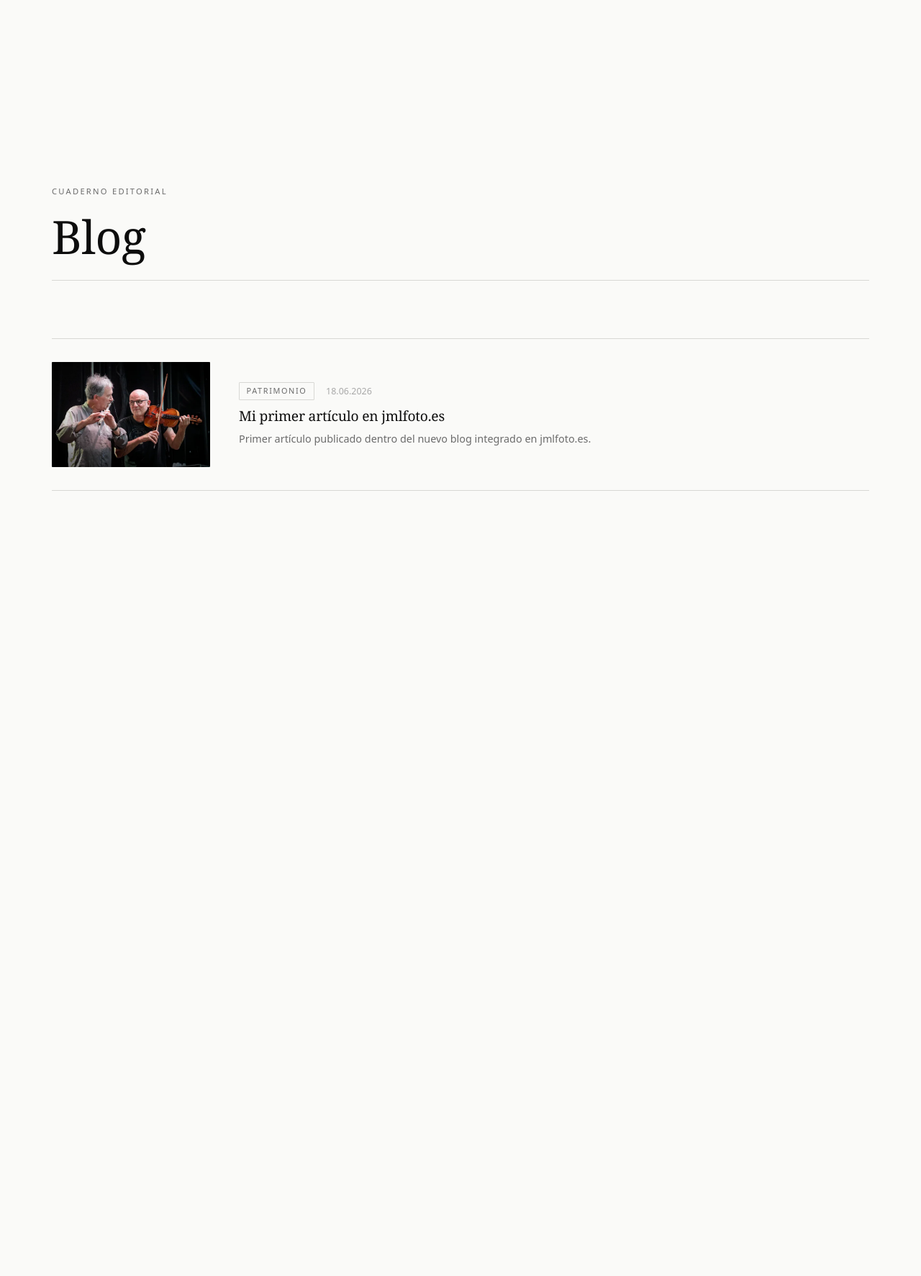
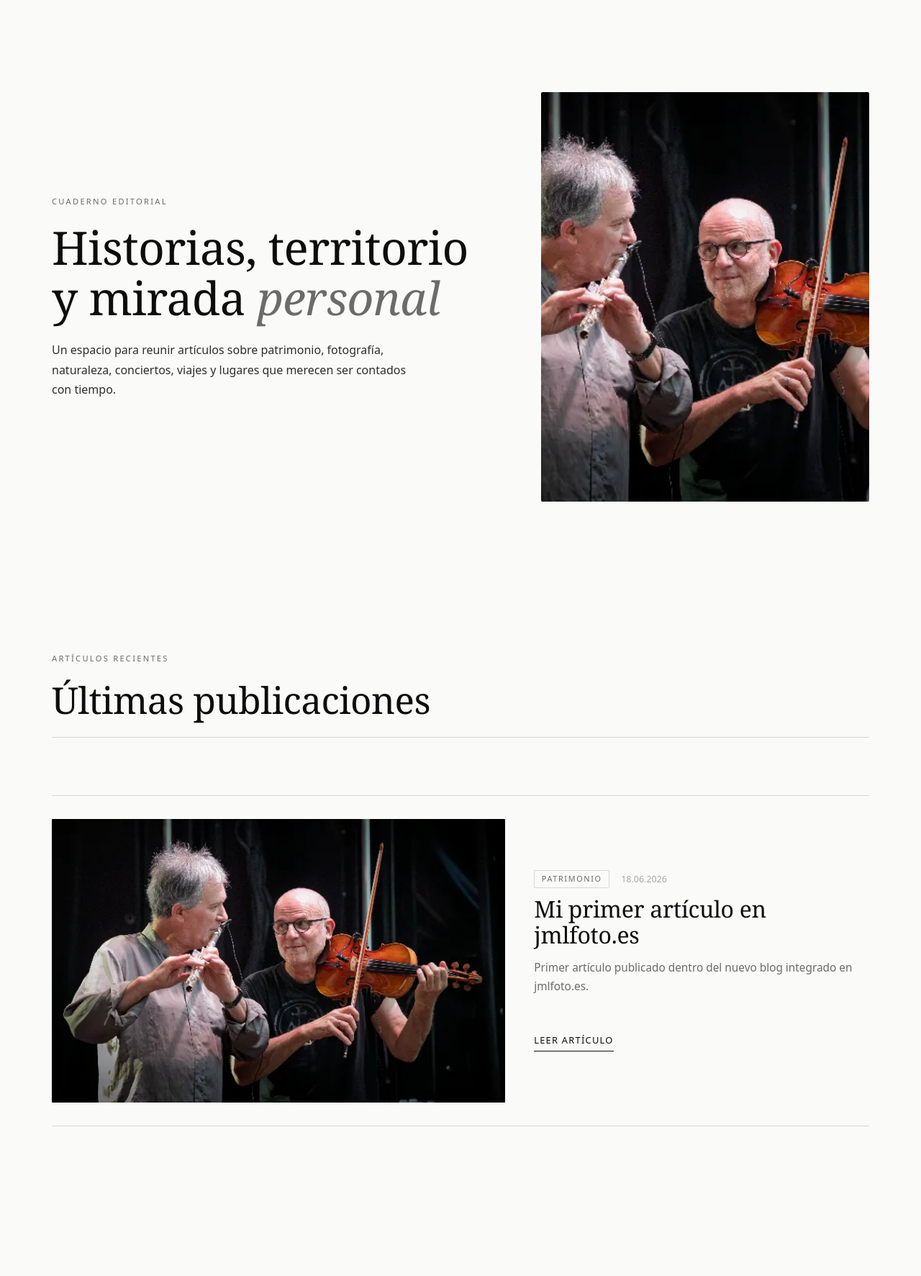
Before and after one commit to jmlfoto-gw/jmlfoto.es, a Jekyll site: the page built from blog/index.html, in a window 1280 px wide. Shown: the whole page at 72% size. Built offline with Jekyll 4.4.1, drawn with Linux system fonts in a browser that asks for light colours; before the commit the page ends 906 px from its top, so only the background shows below that.

Commit message:
actulaización para el blog interno

```diff
--- a/blog/index.html
+++ b/blog/index.html
@@ -3,32 +3,73 @@ layout: default
 title: Blog
 permalink: /blog/
 ---
-<section class="section blog-index">
-  <div class="container" style="padding-top: 7rem; padding-bottom: 5rem;">
+
+<section class="blog-hero section">
+  <div class="container">
+    <div class="blog-hero-grid reveal revealed">
+      <div class="blog-hero-copy">
+        <span class="label">Cuaderno editorial</span>
+        <h1>Historias, territorio y mirada <em>personal</em></h1>
+        <p class="blog-hero-lead">
+          Un espacio para reunir artículos sobre patrimonio, fotografía, naturaleza, conciertos,
+          viajes y lugares que merecen ser contados con tiempo.
+        </p>
+      </div>
+      <div class="blog-hero-image">
+        <img src="/assets/img/blog-01.webp" alt="Imagen de portada del blog de jmlfoto" loading="eager" />
+      </div>
+    </div>
+  </div>
+</section>
+
+<section class="blog-index section">
+  <div class="container">
     <div class="section-head">
       <div>
-        <span class="label">Cuaderno editorial</span>
-        <h1 style="font-size: clamp(2.5rem, 5vw, 4.5rem); margin: 0;">Blog</h1>
+        <span class="label">Artículos recientes</span>
+        <h2>Últimas publicaciones</h2>
       </div>
     </div>
 
-    <div class="blog-lista">
-      {% for post in site.posts %}
-      <article class="blog-item">
-        <a href="{{ post.url }}" class="blog-link">
-          {% if post.image %}
-          <div class="blog-img">
-            <img src="{{ post.image }}" alt="{{ post.title }}" loading="lazy" />
+    <div class="blog-featured">
+      {% assign first_post = site.posts.first %}
+      {% if first_post %}
+      <article class="blog-featured-item blog-item">
+        <a href="{{ first_post.url }}" class="blog-featured-link">
+          <div class="blog-featured-img">
+            <img src="{{ first_post.image | default: '/assets/img/blog-01.webp' }}" alt="{{ first_post.title }}" loading="lazy" />
           </div>
-          {% endif %}
-          <div class="blog-body">
+          <div class="blog-featured-body">
+            <div class="blog-meta">
+              <span class="blog-cat">{% if first_post.categories and first_post.categories[0] %}{{ first_post.categories[0] }}{% else %}Blog{% endif %}</span>
+              <time datetime="{{ first_post.date | date_to_xmlschema }}">{{ first_post.date | date: "%d.%m.%Y" }}</time>
+            </div>
+            <h3>{{ first_post.title }}</h3>
+            {% if first_post.excerpt %}
+            <p>{{ first_post.excerpt | strip_html | truncate: 220 }}</p>
+            {% endif %}
+            <span class="btn-copias">Leer artículo</span>
+          </div>
+        </a>
+      </article>
+      {% endif %}
+    </div>
+
+    <div class="blog-lista blog-lista-grid">
+      {% for post in site.posts offset:1 %}
+      <article class="blog-card">
+        <a href="{{ post.url }}" class="blog-card-link">
+          <div class="blog-card-img">
+            <img src="{{ post.image | default: '/assets/img/blog-01.webp' }}" alt="{{ post.title }}" loading="lazy" />
+          </div>
+          <div class="blog-card-body">
             <div class="blog-meta">
               <span class="blog-cat">{% if post.categories and post.categories[0] %}{{ post.categories[0] }}{% else %}Blog{% endif %}</span>
               <time datetime="{{ post.date | date_to_xmlschema }}">{{ post.date | date: "%d.%m.%Y" }}</time>
             </div>
             <h3>{{ post.title }}</h3>
             {% if post.excerpt %}
-            <p>{{ post.excerpt | strip_html | truncate: 180 }}</p>
+            <p>{{ post.excerpt | strip_html | truncate: 140 }}</p>
             {% endif %}
           </div>
         </a>
--- a/style.css
+++ b/style.css
@@ -1714,3 +1714,135 @@ p:last-child {
 .skip-link:focus-visible {
   transform: translateY(0);
 }
+.blog-hero {
+  padding-top: 8rem;
+  padding-bottom: 4rem;
+  background: var(--c-white);
+}
+
+.blog-hero-grid {
+  display: grid;
+  grid-template-columns: 1.15fr 0.85fr;
+  gap: 4rem;
+  align-items: center;
+}
+
+.blog-hero-copy h1 {
+  font-size: clamp(2.8rem, 5vw, 5.2rem);
+  margin-bottom: 1.5rem;
+}
+
+.blog-hero-lead {
+  max-width: 56ch;
+  font-size: 1rem;
+  color: var(--c-grey-1);
+}
+
+.blog-hero-image {
+  aspect-ratio: 4 / 5;
+  overflow: hidden;
+  border-radius: 2px;
+  background: var(--c-grey-5);
+}
+
+.blog-hero-image img {
+  width: 100%;
+  height: 100%;
+  object-fit: cover;
+}
+
+.blog-featured {
+  margin-bottom: 4rem;
+}
+
+.blog-featured-item {
+  border-top: 1px solid var(--c-grey-4);
+  border-bottom: 1px solid var(--c-grey-4);
+}
+
+.blog-featured-link {
+  display: grid;
+  grid-template-columns: 1.15fr 0.85fr;
+  gap: 2.5rem;
+  align-items: center;
+  padding: 2rem 0;
+}
+
+.blog-featured-img {
+  aspect-ratio: 16 / 10;
+  overflow: hidden;
+  border-radius: 1px;
+}
+
+.blog-featured-img img {
+  width: 100%;
+  height: 100%;
+  object-fit: cover;
+}
+
+.blog-featured-body h3 {
+  font-size: clamp(1.5rem, 2.5vw, 2.4rem);
+  margin-bottom: 1rem;
+}
+
+.blog-featured-body p {
+  color: var(--c-grey-2);
+  margin-bottom: 1.2rem;
+}
+
+.blog-lista-grid {
+  display: grid;
+  grid-template-columns: repeat(2, 1fr);
+  gap: 2rem;
+}
+
+.blog-card {
+  border-top: 1px solid var(--c-grey-4);
+  padding-top: 1.5rem;
+}
+
+.blog-card-link {
+  display: block;
+}
+
+.blog-card-img {
+  aspect-ratio: 3 / 2;
+  overflow: hidden;
+  border-radius: 1px;
+  margin-bottom: 1.25rem;
+  background: var(--c-grey-5);
+}
+
+.blog-card-img img {
+  width: 100%;
+  height: 100%;
+  object-fit: cover;
+  transition: transform var(--t-slow);
+}
+
+.blog-card-link:hover .blog-card-img img {
+  transform: scale(1.04);
+}
+
+.blog-card-body h3 {
+  font-size: 1.3rem;
+  margin-bottom: 0.6rem;
+}
+
+.blog-card-body p {
+  color: var(--c-grey-2);
+  font-size: 0.92rem;
+  line-height: 1.65;
+  margin: 0;
+}
+
+@media (max-width: 960px) {
+  .blog-hero-grid,
+  .blog-featured-link {
+    grid-template-columns: 1fr;
+  }
+
+  .blog-lista-grid {
+    grid-template-columns: 1fr;
+  }
+}
```
